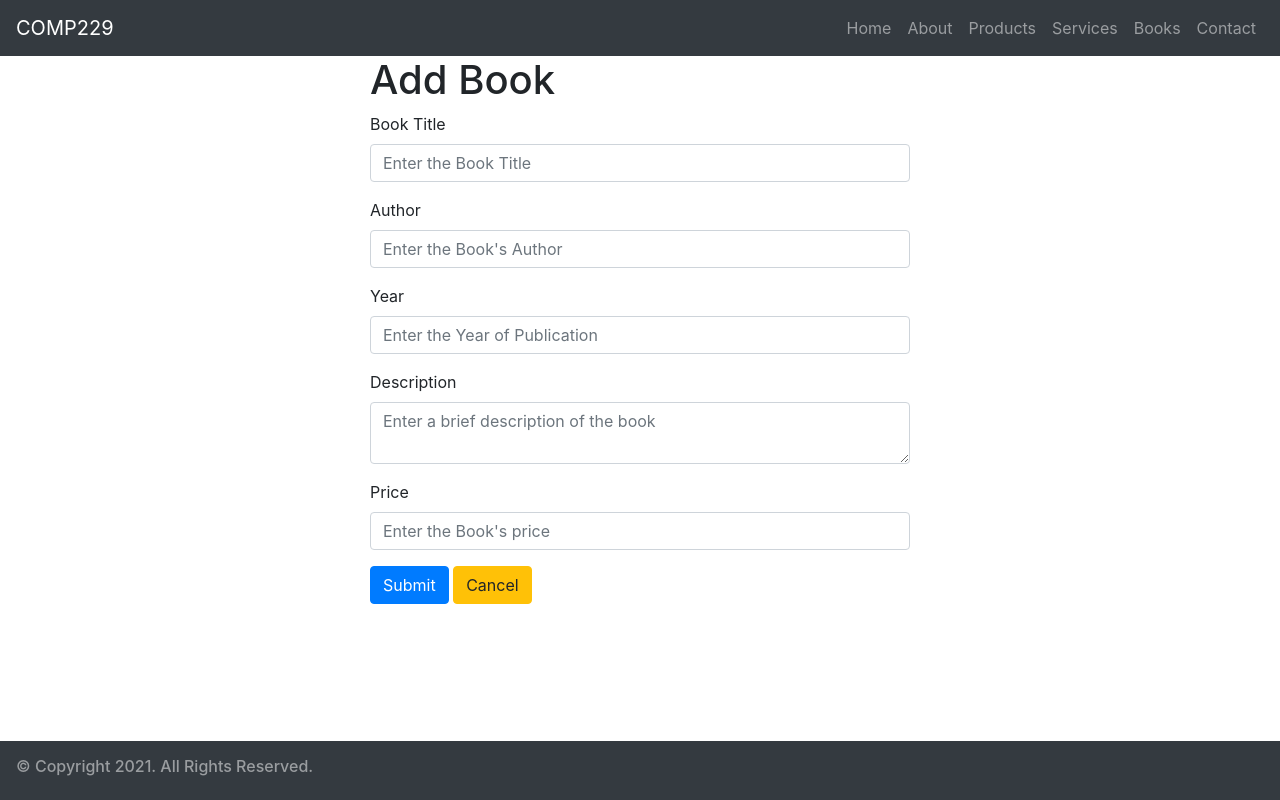
After one commit to brmorg-to/COMP229-F2020-Week4, a Node server app: page /book-list/add in a window 1280 px wide. The commit adds this page. Run offline with Node 20, Linux system fonts and the light colour scheme; some libraries are stand-ins or nearby versions.

Commit message:
Set the add, edit and list views

```diff
--- a/server.js
+++ b/server.js
@@ -4,7 +4,7 @@
  * Module dependencies.
  */
 
-const app = require("./config/app");
+const app = require("./server/config/app");
 const debug = require("debug")("02-the-express-generator-end:server");
 const http = require("http");
 
--- a/config/app.js
+++ b/server/config/app.js
@@ -32,8 +32,8 @@ app.use(logger("dev"));
 app.use(express.json());
 app.use(express.urlencoded({ extended: false }));
 app.use(cookieParser());
-app.use(express.static(path.join(__dirname, "../public")));
-app.use(express.static(path.join(__dirname, "../node_modules")));
+app.use(express.static(path.join(__dirname, "../../public")));
+app.use(express.static(path.join(__dirname, "../../node_modules")));
 
 app.use("/", indexRouter);
 app.use("/users", usersRouter);
--- /dev/null
+++ b/server/routes/book.js
@@ -0,0 +1,104 @@
+const express = require("express");
+const router = express.Router();
+const mongoose = require("mongoose");
+
+//connect to our Book Model
+
+const Book = require("../models/book");
+
+/* GET Route for the Book List page - READ Operation */
+router.get("/", (req, res, next) => {
+  Book.find((err, bookList) => {
+    if (err) {
+      return console.error(err);
+    } else {
+      //console.log(BookList);
+      res.render("book/list", { title: "Books", BookList: bookList });
+    }
+  });
+});
+
+/* GET Route for displaying the Add page - CREATE Operation */
+
+router.get("/add", (req, res, next) => {
+  res.render("book/add", { title: "Add Book" });
+});
+
+/* Post Route for processing the Add page - CREATE Operation */
+
+router.post("/add", (req, res, next) => {
+  let newBook = Book({
+    name: req.body.name,
+    author: req.body.author,
+    published: req.body.published,
+    description: req.body.description,
+    price: req.body.price,
+  });
+
+  Book.create(newBook, (err, Book) => {
+    if (err) {
+      console.log(err);
+      res.end(err);
+    } else {
+      //Refresh the book list
+      res.redirect("/book-list");
+    }
+  });
+});
+
+/* GET Route for displaying the Edit page - UPDATE Operation */
+
+router.get("/edit/:id", (req, res, next) => {
+  let id = req.params.id;
+  Book.findById(id, (err, bookToEdit) => {
+    if (err) {
+      console.log(err);
+      res.end(err);
+    } else {
+      //show the edit view
+      res.render("book/edit", { title: "Edit Book", book: bookToEdit });
+    }
+  });
+});
+
+/* Post Route for processing the Edit page - UPDATE Operation */
+
+router.post("/edit/:id", (req, res, next) => {
+  let id = req.params.id;
+  let updatedBook = Book({
+    _id: id,
+    name: req.body.name,
+    author: req.body.author,
+    published: req.body.published,
+    description: req.body.description,
+    price: req.body.price,
+  });
+
+  Book.updateOne({ _id: id }, updatedBook, (err) => {
+    if (err) {
+      console.log(err);
+      res.end(err);
+    } else {
+      //refresh the book list
+      res.redirect("/book-list");
+    }
+  });
+});
+
+/* GET to perform book deletion - DELETE Operation */
+
+router.get("/delete/:id", (req, res, next) => {
+  let id = req.params.id;
+
+  Book.remove({ _id: id }, (err) => {
+    if (err) {
+      console.log(err);
+      res.end(err);
+    } else {
+      //refresh the book list
+      res.redirect("/book-list");
+    }
+  });
+});
+
+module.exports = router;
--- /dev/null
+++ b/server/views/book/add.ejs
@@ -0,0 +1,80 @@
+<%- include ../partials/header.ejs %> <%- include ../partials/main_nav.ejs %>
+
+<!-- Content for the Add page -->
+
+<div class="container">
+  <div class="row">
+    <div class="offset-md-3 col-md-6">
+      <h1><%= title %></h1>
+      <form class="form" method="POST">
+        <div class="form-group">
+          <label for="nameTextField">Book Title</label>
+          <input
+            type="text"
+            class="form-control"
+            id="nameTextField"
+            placeholder="Enter the Book Title"
+            name="name"
+            required
+          />
+        </div>
+
+        <div class="form-group">
+          <label for="authorTextField">Author</label>
+          <input
+            type="text"
+            class="form-control"
+            id="authorTextField"
+            placeholder="Enter the Book's Author"
+            name="author"
+            required
+          />
+        </div>
+
+        <div class="form-group">
+          <label for="publishedTextField">Year</label>
+          <input
+            type="text"
+            class="form-control"
+            id="publishedTextField"
+            placeholder="Enter the Year of Publication"
+            name="published"
+            required
+          />
+        </div>
+
+        <div class="form-group">
+          <label for="descriptionTextArea">Description</label>
+          <textarea
+            type="text"
+            class="form-control"
+            id="descriptionTextArea"
+            placeholder="Enter a brief description of the book"
+            name="description"
+            required
+          /></textarea>
+        </div>
+
+        <div class="form-group">
+            <label for="priceTextField">Price</label>
+            <input
+              type="number"
+              class="form-control"
+              id="priceTextField"
+              placeholder="Enter the Book's price"
+              name="price"
+              required
+            />
+          </div>
+
+          <button class="btn btn-primary" type="submit">
+              <i class="sas fa-edit"></i> Submit </button>
+
+              <a href="/book-list" class="btn btn-warning"><i class="fas fa-undo"></i>Cancel</a>
+
+      </form>
+    </div>
+  </div>
+</div>
+
+<%- include ../partials/bottom_nav.ejs %> <%- include ../partials/footer.ejs %>
--- a/views/partials/main_nav.ejs
+++ b/server/views/partials/main_nav.ejs
@@ -42,6 +42,14 @@
           <a class="nav-link" href="/services"><i class="fas fa-cogs"></i> Services</a>
         </li>
 
+         <% if (title == "Books"){ %>
+        <li class="nav-item active">
+          <% } else { %>
+        <li class="nav-item">
+          <% } %>
+          <a class="nav-link" href="/book-list"><i class="fas fa-book"></i> Books</a>
+        </li>
+
         <% if (title == "Contact Us"){ %>
         <li class="nav-item active">
           <% } else { %>
```
Also changed, not shown: routes/book.js (deleted, +0 -21 lines), server/views/book/edit.ejs (added, +84 -0 lines), server/views/book/list.ejs (added, +53 -0 lines), views/book.ejs (deleted, +0 -35 lines), server/config/db.js (renamed from config/db.js), server/models/book.js (renamed from models/book.js), server/routes/index.js (renamed from routes/index.js), server/routes/users.js (renamed from routes/users.js), server/views/error.ejs (renamed from views/error.ejs), server/views/index.ejs (renamed from views/index.ejs), server/views/partials/bottom_nav.ejs (renamed from views/partials/bottom_nav.ejs), server/views/partials/footer.ejs (renamed from views/partials/footer.ejs), server/views/partials/header.ejs (renamed from views/partials/header.ejs).
